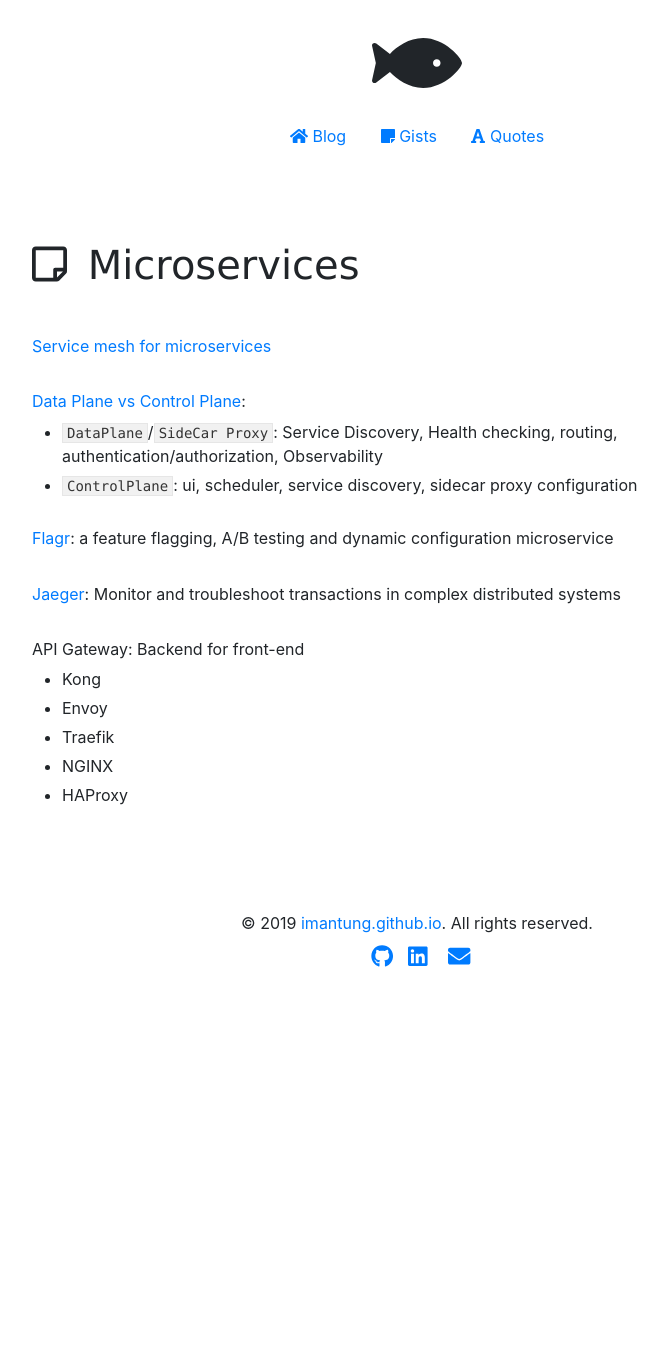
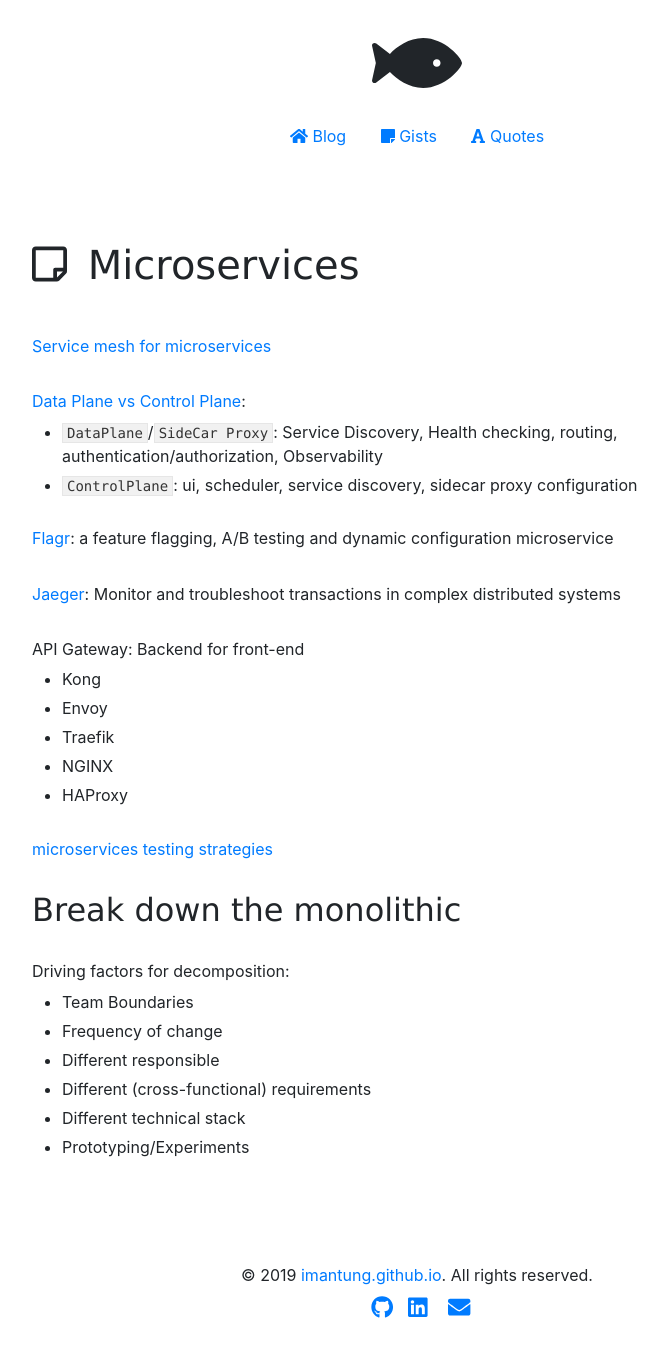
Before and after one commit to imantung/imantung.github.io, a Jekyll site: the page built from gist/microservices.md, in a window 1280 px wide. Shown: the whole page, without its empty margins (223-891 px from the left). Built offline with Jekyll 4.4.1, drawn with Linux system fonts in a browser that asks for light colours; before the commit the page ends 1005 px from its top, so only the background shows below that.

Commit message:
update content

```diff
--- a/_data/quotes.yml
+++ b/_data/quotes.yml
@@ -38,3 +38,7 @@
   author: Muhammad Ali
 - text: These things will destroy the human race&colon; politics without principle, progress without compassion, wealth without work, learning without silence, religion without fearlessness and worship without awareness.
   author: Anthony de Mello
+- text: Nothing in the world can take the place of persistence. Talent will not. Nothing is more common than unsuccessful men with talent. Genius will not. Unrewarded genius is almost a proverb. Education will not. The world is full of educated derelicts. Persistence and determination alone are omnipotent.
+  author: Calvin Coolidge.
+- text: You think because you understand 'one' you must also understand 'two', because one and one make two. But you must also understand 'and'.
+  author: Rumi
--- a/gist/microservices.md
+++ b/gist/microservices.md
@@ -19,3 +19,16 @@
 - Traefik
 - NGINX
 - HAProxy
+
+
+[microservices testing strategies](https://medium.freecodecamp.org/these-are-the-most-effective-microservice-testing-strategies-according-to-the-experts-6fb584f2edde)
+
+## Break down the monolithic
+
+Driving factors for decomposition:
+- Team Boundaries
+- Frequency of change
+- Different responsible
+- Different (cross-functional) requirements
+- Different technical stack
+- Prototyping/Experiments
```
Also changed, not shown: _posts/2019-05-05-2019-resolution.md (added, +20 -0 lines), gist/algorithm.md (added, +7 -0 lines), gist/lean-management.md (added, +10 -0 lines), gist/nginx.md (added, +7 -0 lines).
